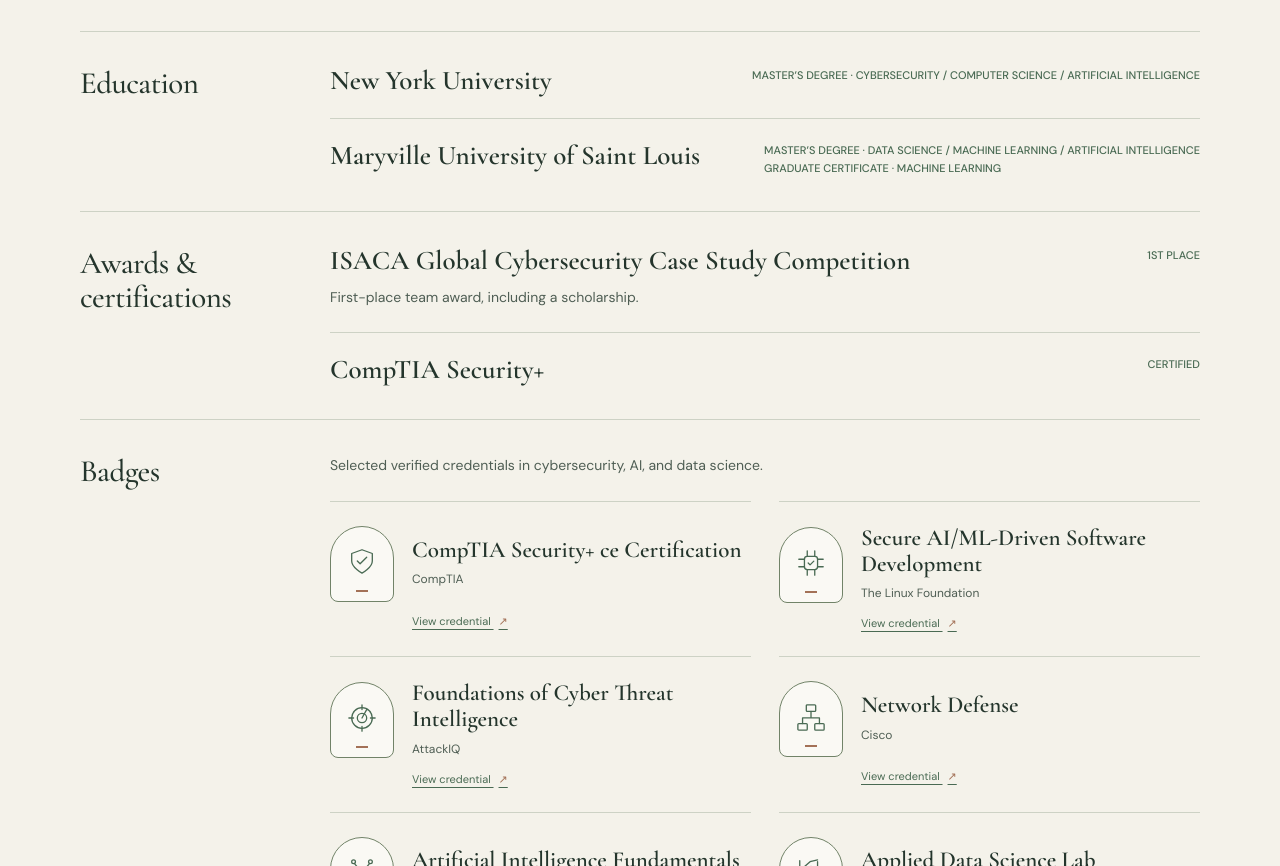
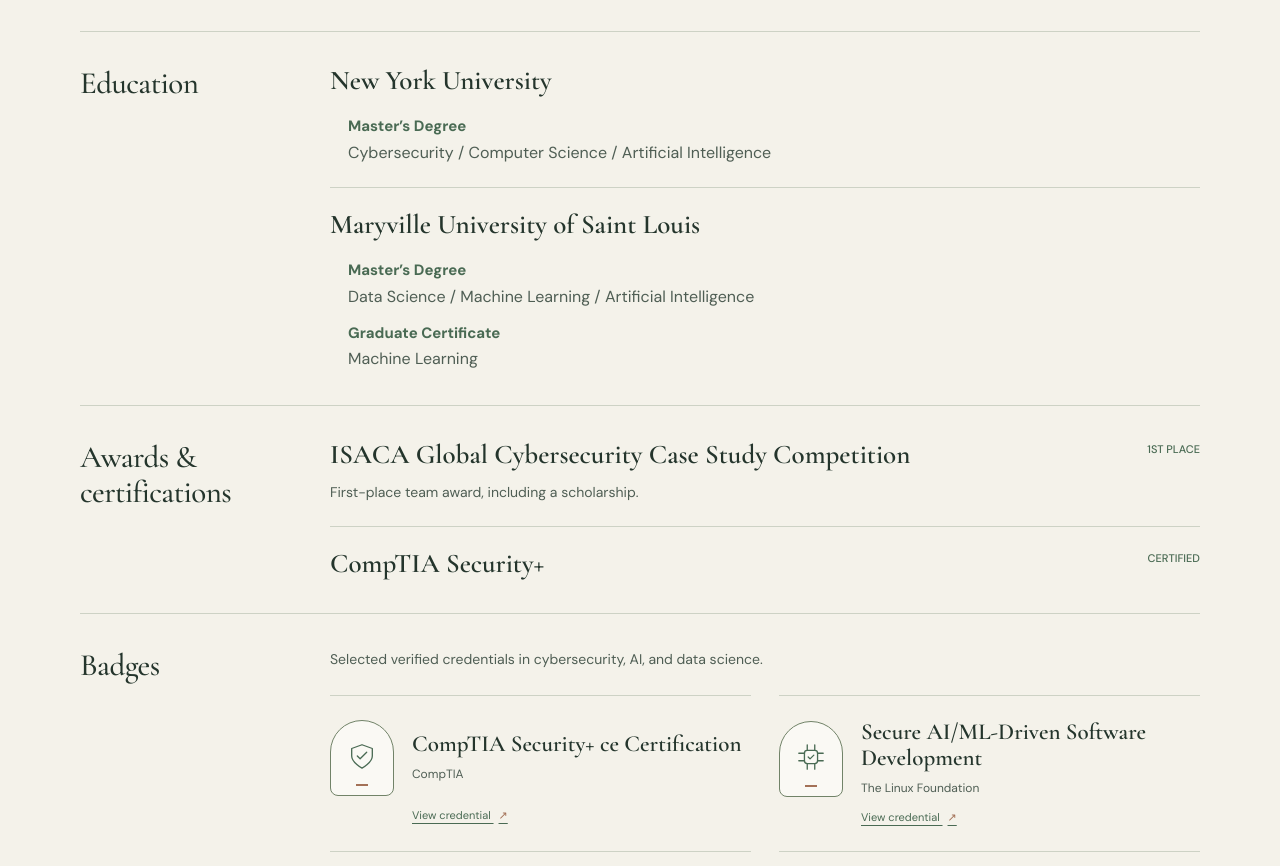
Before and after one commit to codewithdaniel1/codewithdaniel1.github.io, a plain HTML site: page home.html in a window 1280 px wide. Shown: the part 2591-3457 px from the top of the page. Drawn offline with nearby package versions, Linux system fonts and the light colour scheme.

Commit message:
Improve homepage education readability

```diff
--- a/home.html
+++ b/home.html
@@ -14,7 +14,7 @@
   <link rel="preconnect" href="https://fonts.googleapis.com" />
   <link rel="preconnect" href="https://fonts.gstatic.com" crossorigin />
   <link href="https://fonts.googleapis.com/css2?family=Cormorant+Garamond:wght@400;500;600&family=DM+Sans:wght@400;500;600;700&family=IBM+Plex+Mono:wght@400;500&display=swap" rel="stylesheet" />
-  <link rel="stylesheet" href="styles.css?v=experience-indent" />
+  <link rel="stylesheet" href="styles.css?v=education-indent" />
   <script src="script.js" defer></script>
 </head>
 <body>
@@ -192,10 +192,27 @@
         </li>
       </ul></div></section>
       <section class="inner-section wrap" id="education" aria-labelledby="education-title"><h2 id="education-title">Education</h2><div class="section-content"><ul class="entry-list">
-        <li><h3>New York University</h3><span class="entry-meta">MASTER’S DEGREE · CYBERSECURITY / COMPUTER SCIENCE / ARTIFICIAL INTELLIGENCE</span></li>
+        <li>
+          <h3>New York University</h3>
+          <dl class="education-credentials">
+            <div>
+              <dt>Master’s Degree</dt>
+              <dd>Cybersecurity / Computer Science / Artificial Intelligence</dd>
+            </div>
+          </dl>
+        </li>
         <li>
           <h3>Maryville University of Saint Louis</h3>
-          <span class="entry-meta">MASTER’S DEGREE · DATA SCIENCE / MACHINE LEARNING / ARTIFICIAL INTELLIGENCE<br />GRADUATE CERTIFICATE · MACHINE LEARNING</span>
+          <dl class="education-credentials">
+            <div>
+              <dt>Master’s Degree</dt>
+              <dd>Data Science / Machine Learning / Artificial Intelligence</dd>
+            </div>
+            <div>
+              <dt>Graduate Certificate</dt>
+              <dd>Machine Learning</dd>
+            </div>
+          </dl>
         </li>
       </ul></div></section>
       <section class="inner-section wrap" id="awards" aria-labelledby="awards-title"><h2 id="awards-title">Awards & certifications</h2><div class="section-content"><ul class="entry-list">
--- a/styles.css
+++ b/styles.css
@@ -170,6 +170,9 @@ h1, h2, h3, h4 { text-wrap: balance; }
 .entry-list h3 a:hover { color: var(--moss); text-decoration-color: var(--moss); }
 .entry-list p { grid-column: 1 / -1; margin: 0; font-size: 14px; }
 .entry-meta { align-self: baseline; color: var(--moss); font-size: 11px; font-weight: 500; }
+.education-credentials { grid-column: 1 / -1; display: grid; gap: 12px; margin: 8px 0 0; margin-inline-start: clamp(10px, 2vw, 18px); }
+.education-credentials dt { color: var(--moss); font-size: 15px; font-weight: 700; }
+.education-credentials dd { margin: 2px 0 0; color: var(--ink-soft); font-size: 16px; line-height: 1.5; }
 .experience-list > li { display: block; }
 .experience-roles { display: grid; gap: 16px; margin-top: 12px; margin-inline-start: clamp(10px, 2vw, 18px); }
 .experience-role + .experience-role { padding-top: 16px; border-top: 1px solid var(--rule); }
@@ -333,6 +336,8 @@ h1, h2, h3, h4 { text-wrap: balance; }
   .experience-details > div { grid-template-columns:72px 1fr; padding:0; border:0; background:none !important; }
   .experience-details dt, .experience-details dd { font-size:8pt; }
   .entry-meta { font-size:7pt; }
+  .education-credentials { gap:6px; margin-top:4px; }
+  .education-credentials dt, .education-credentials dd { font-size:9pt; }
   .tag-list span { padding:4px 6px; font-size:7pt; }
 }
 
```
